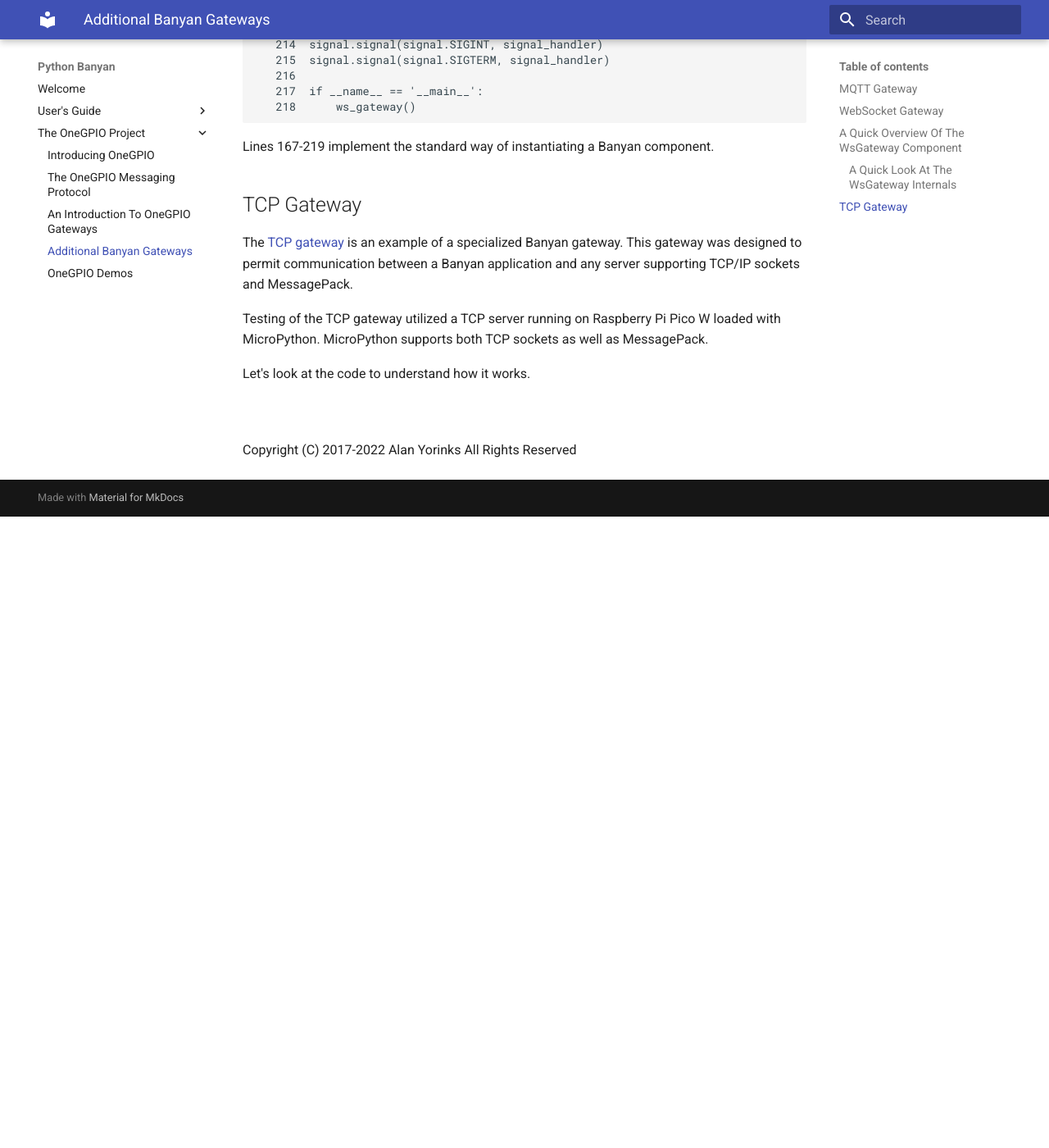
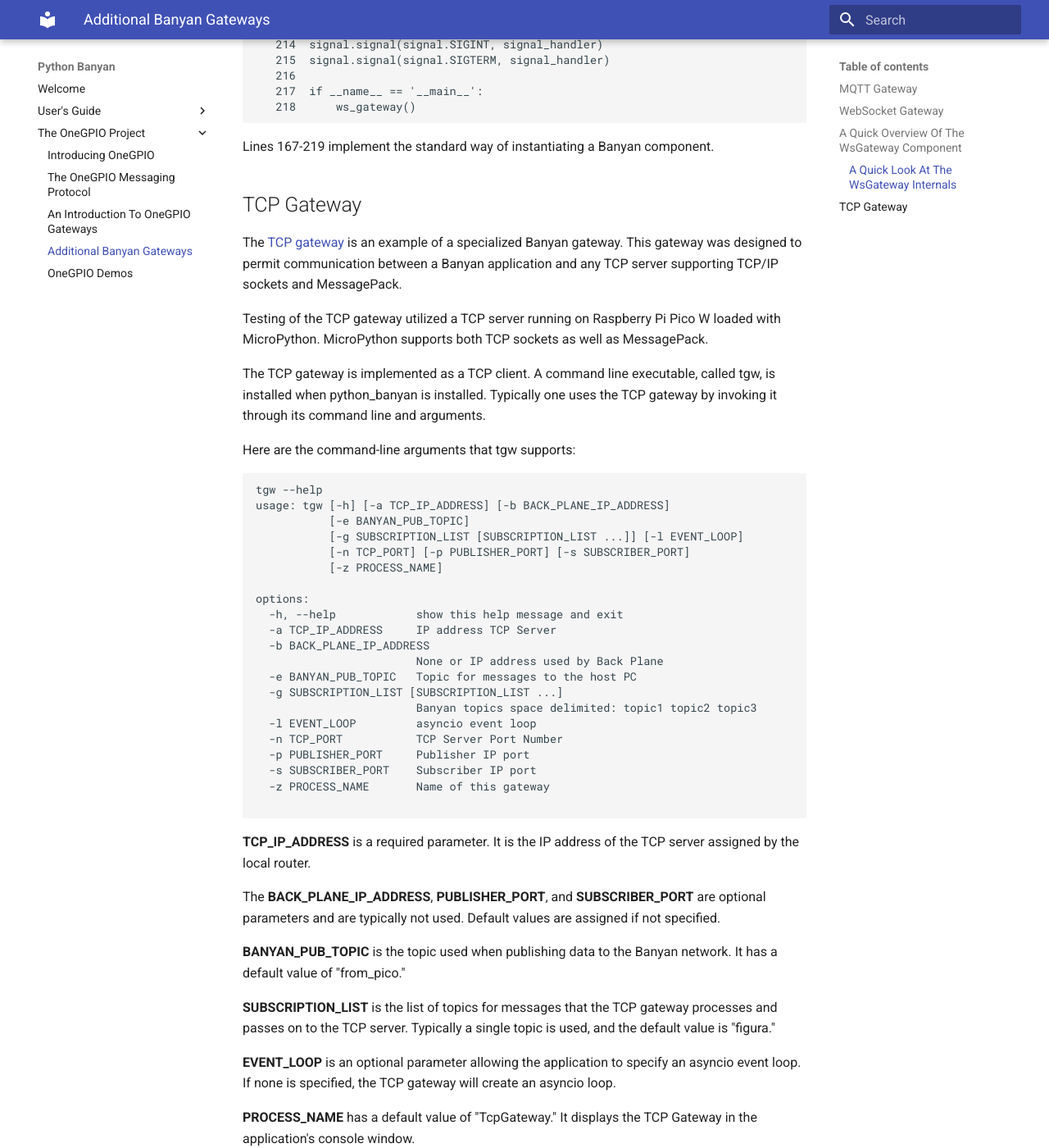
Before and after one commit to MrYsLab/python_banyan, an MkDocs documentation site: the page built from docs/additional_gateways.md, in a window 1280 px wide and 1400 px high, scrolled down 6076 px. Shown: the whole window at 82% size. Built offline with MkDocs 1.6.1 and Material for MkDocs 9.7.7, drawn with Linux system fonts in a browser that asks for light colours; before the commit the page ends 6706 px from its top, so only the background shows below that; some of the changed text lies outside the part shown.

Commit message:
Added TCP gateway documentation.

````diff
--- a/docs/additional_gateways.md
+++ b/docs/additional_gateways.md
@@ -315,14 +315,81 @@ Banyan component.
 ## TCP Gateway
 The [TCP gateway](https://github.com/MrYsLab/python_banyan/blob/master/python_banyan/utils/tcp_gateway/tcp_gateway.py)
 is an example of a specialized Banyan gateway. This gateway was designed to
-permit communication between a Banyan application and any server
+permit communication between a Banyan application and any TCP server
 supporting TCP/IP sockets and MessagePack.
 
 Testing of the TCP gateway utilized a TCP server running on Raspberry Pi
 Pico W loaded with MicroPython. MicroPython supports both TCP sockets as well as
 MessagePack.
 
-Let's look at the code to understand how it works.
+The TCP gateway is implemented as a TCP client. A command line executable, called tgw,
+is installed when python_banyan is installed. Typically one uses the TCP gateway by
+invoking it through its command line and arguments.
+
+Here are the command-line arguments that tgw supports:
+
+```bash
+tgw --help
+usage: tgw [-h] [-a TCP_IP_ADDRESS] [-b BACK_PLANE_IP_ADDRESS]
+           [-e BANYAN_PUB_TOPIC]
+           [-g SUBSCRIPTION_LIST [SUBSCRIPTION_LIST ...]] [-l EVENT_LOOP]
+           [-n TCP_PORT] [-p PUBLISHER_PORT] [-s SUBSCRIBER_PORT]
+           [-z PROCESS_NAME]
+
+options:
+  -h, --help            show this help message and exit
+  -a TCP_IP_ADDRESS     IP address TCP Server
+  -b BACK_PLANE_IP_ADDRESS
+                        None or IP address used by Back Plane
+  -e BANYAN_PUB_TOPIC   Topic for messages to the host PC
+  -g SUBSCRIPTION_LIST [SUBSCRIPTION_LIST ...]
+                        Banyan topics space delimited: topic1 topic2 topic3
+  -l EVENT_LOOP         asyncio event loop
+  -n TCP_PORT           TCP Server Port Number
+  -p PUBLISHER_PORT     Publisher IP port
+  -s SUBSCRIBER_PORT    Subscriber IP port
+  -z PROCESS_NAME       Name of this gateway
+
+```
+**TCP_IP_ADDRESS** is a required parameter. It is the IP address of the TCP server
+assigned by the local router.
+
+The **BACK_PLANE_IP_ADDRESS**, **PUBLISHER_PORT**, and **SUBSCRIBER_PORT** are
+optional parameters
+and are typically not used. Default values are assigned if not specified.
+
+**BANYAN_PUB_TOPIC** is the topic used when publishing data to the Banyan network. It has
+a default value of "from_pico."
+
+**SUBSCRIPTION_LIST** is the list of topics for messages that the TCP gateway
+processes and passes on to the TCP server. Typically a
+single topic is used, and the default value is "figura."
+
+**EVENT_LOOP** is an optional parameter allowing the application to specify an asyncio
+event loop. If none is specified, the TCP gateway will create an asyncio loop.
+
+**PROCESS_NAME** has a default value of "TcpGateway." It displays the TCP
+Gateway
+in the application's console window.
+
+Internally, when a subscribed Banyan message arrives, the MessagePack encoded packet
+is enhanced with a length byte. The packet is forwarded to the TCP server to
+perform MessagePack decoding and processing.
+
+When the TCP server wishes to send a message to the Banyan network, it MessagePack
+encodes it and prepends a message length to the message.
+
+The reason for adding a message length is that TCP is a streaming protocol.
+Multiple messages may be combined into a single TCP packet.
+Having a message length assures that messages are appropriately framed.
+
+Also, note that the TCP gateway neither encodes nor
+decodes the messages. Doing so provides better system throughput,
+and encoding and decoding are performed once when needed.
+
+A demo is provided. Follow [this link.](https://github.
+com/MrYsLab/python_banyan/blob/master/python_banyan/utils/tcp_gateway/Running_Demos.md)
+for instructions.
 
 
 
````
